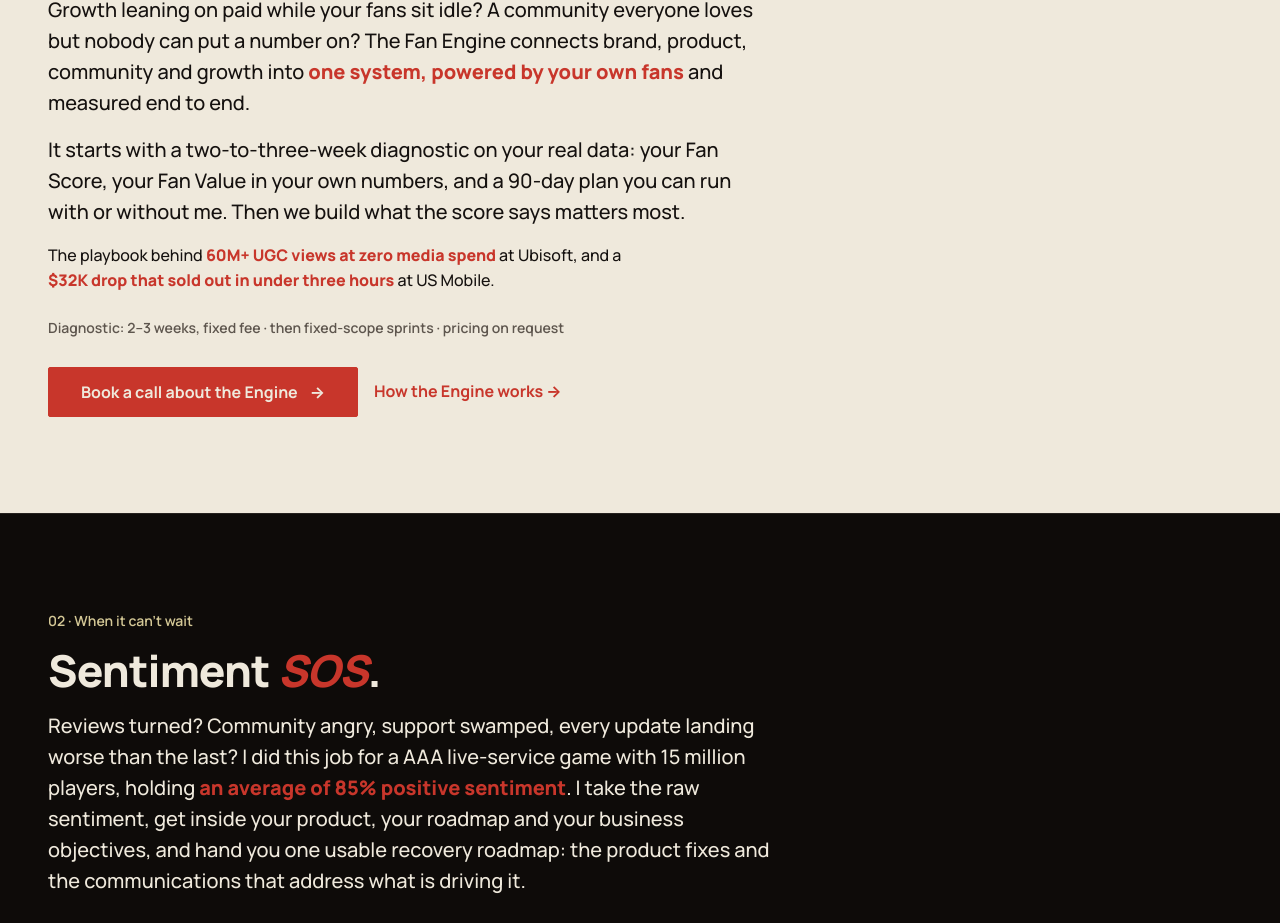
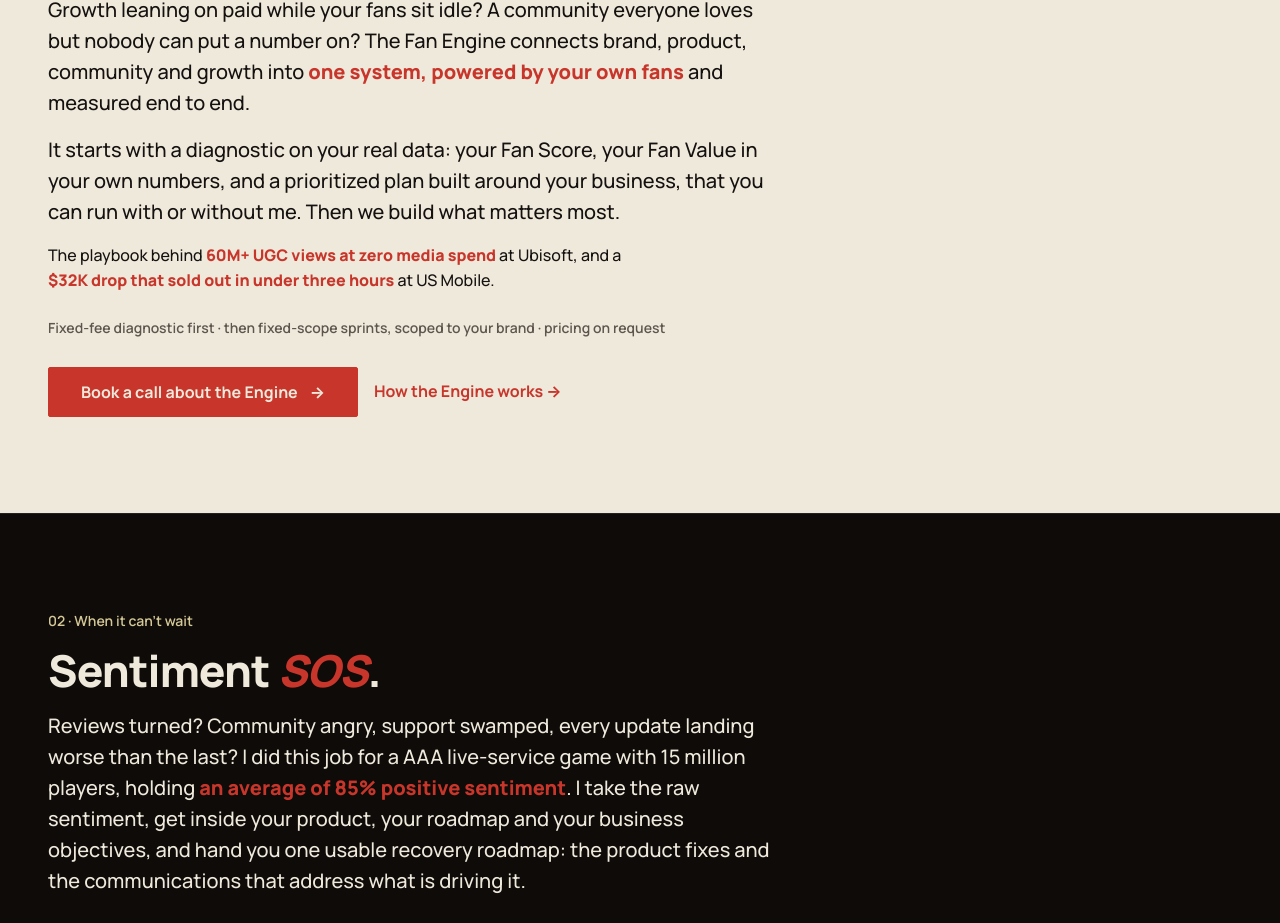
Before and after one commit to lolacolafola/laura-cordrey-site, a React (Vite) app: page /services in a window 1280 px wide. Shown: the part 880-1803 px from the top of the page. Built offline with nearby package versions, Linux system fonts and the light colour scheme; no server answers.

Commit message:
fan engine: drop fixed durations and the 90-day template. Diagnostic timing and plan horizon are scoped per brand. Proof lines kept (best practice), upgrade to client quotes when available.

```diff
--- a/src/pages/ServicesPage.jsx
+++ b/src/pages/ServicesPage.jsx
@@ -60,10 +60,10 @@ export default function ServicesPage() {
             end to end.
           </p>
           <p className="svc__body">
-            It starts with a two-to-three-week diagnostic on your real data:
-            your Fan Score, your Fan Value in your own numbers, and a 90-day
-            plan you can run with or without me. Then we build what the
-            score says matters most.
+            It starts with a diagnostic on your real data: your Fan Score,
+            your Fan Value in your own numbers, and a prioritized plan built
+            around your business, that you can run with or without me. Then
+            we build what matters most.
           </p>
           <p className="svc__proof">
             The playbook behind <mark>60M+ UGC views at zero media spend</mark>{' '}
@@ -71,8 +71,8 @@ export default function ServicesPage() {
             hours</mark> at US Mobile.
           </p>
           <p className="svc__meta marker">
-            Diagnostic: 2–3 weeks, fixed fee · then fixed-scope sprints ·
-            pricing on request
+            Fixed-fee diagnostic first · then fixed-scope sprints, scoped to
+            your brand · pricing on request
           </p>
           <div className="svc__ctas">
             <a href={CALENDLY_URL} target="_blank" rel="noreferrer" className="btn btn--primary">
```
